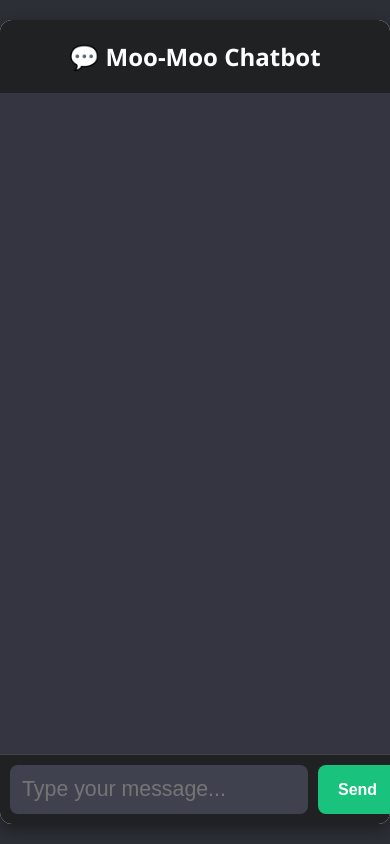
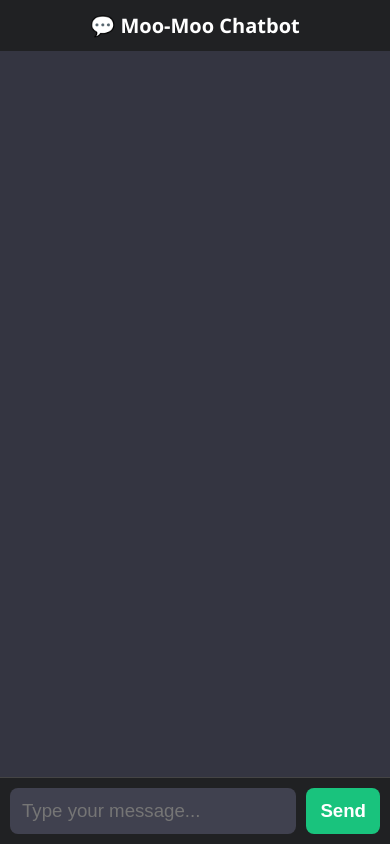
Before and after one commit to jeffhb60/FlaskChatBot, a Flask app: page / in a window 390 px wide. Run offline with Flask 3, Linux system fonts and the light colour scheme.

Commit message:
UUpdated to improve mobile experience.

```diff
--- a/templates/chat.html
+++ b/templates/chat.html
@@ -130,11 +130,53 @@
     }
 
     @media (max-width: 768px) {
+      html, body {
+        touch-action: manipulation;
+        -webkit-overflow-scrolling: touch;
+      }
+
+      .page-container {
+        height: 100vh;
+        margin: 0;
+        border-radius: 0;
+      }
+
       .main-content {
         flex-direction: column;
+        flex: 1;
       }
+
       .image-section {
         display: none;
+      }
+
+      .chat-section {
+        flex: 1;
+      }
+
+      .chat-box {
+        padding: 10px;
+        font-size: 14px;
+      }
+
+      #inputFormWrapper {
+        position: sticky;
+        bottom: 0;
+        z-index: 10;
+      }
+
+      #userInput {
+        font-size: 14pt;
+      }
+
+      #inputForm button {
+        font-size: 14pt;
+        padding: 10px 14px;
+      }
+
+      .header {
+        font-size: 20px;
+        padding: 12px;
       }
     }
   </style>
```
